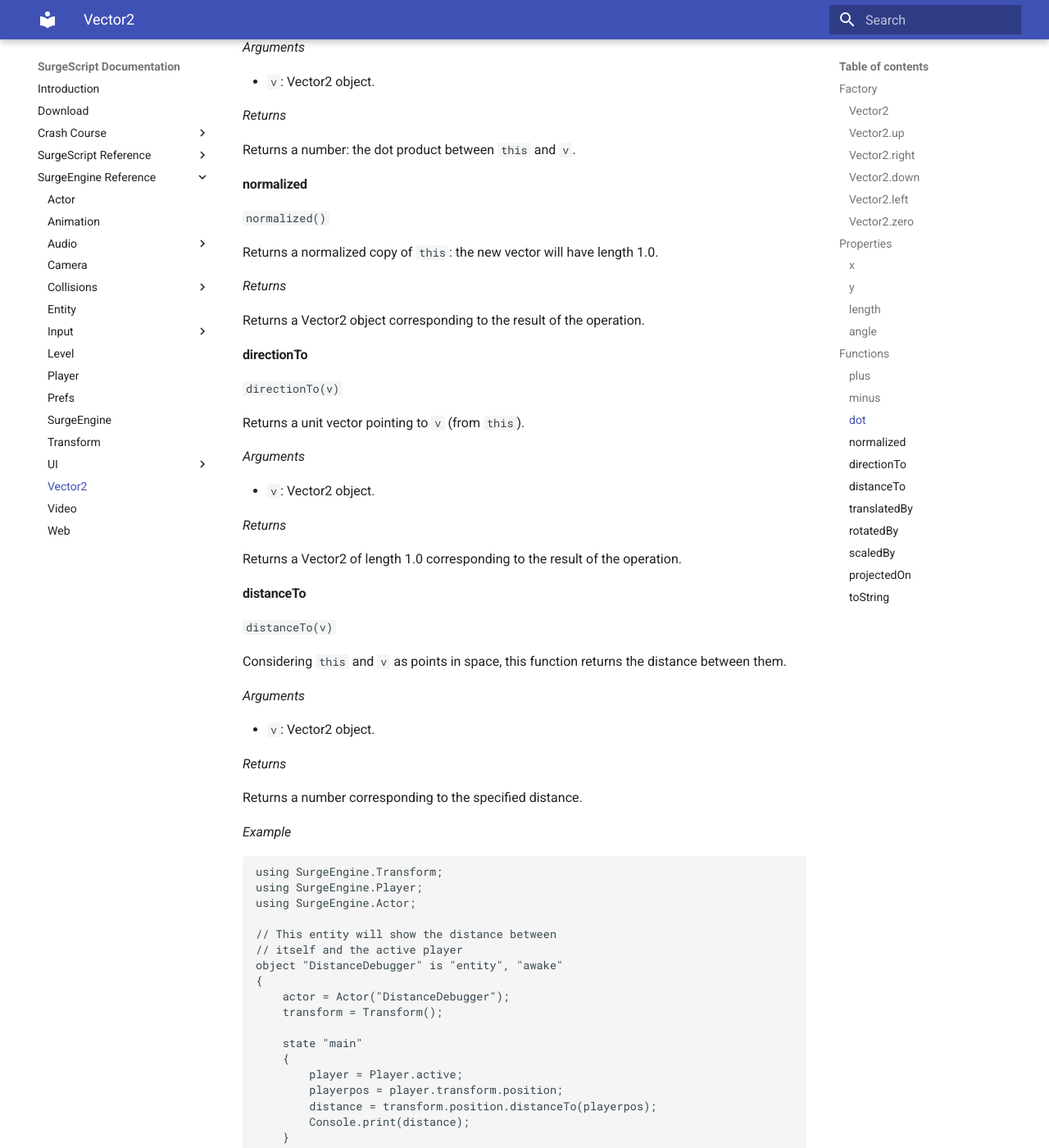
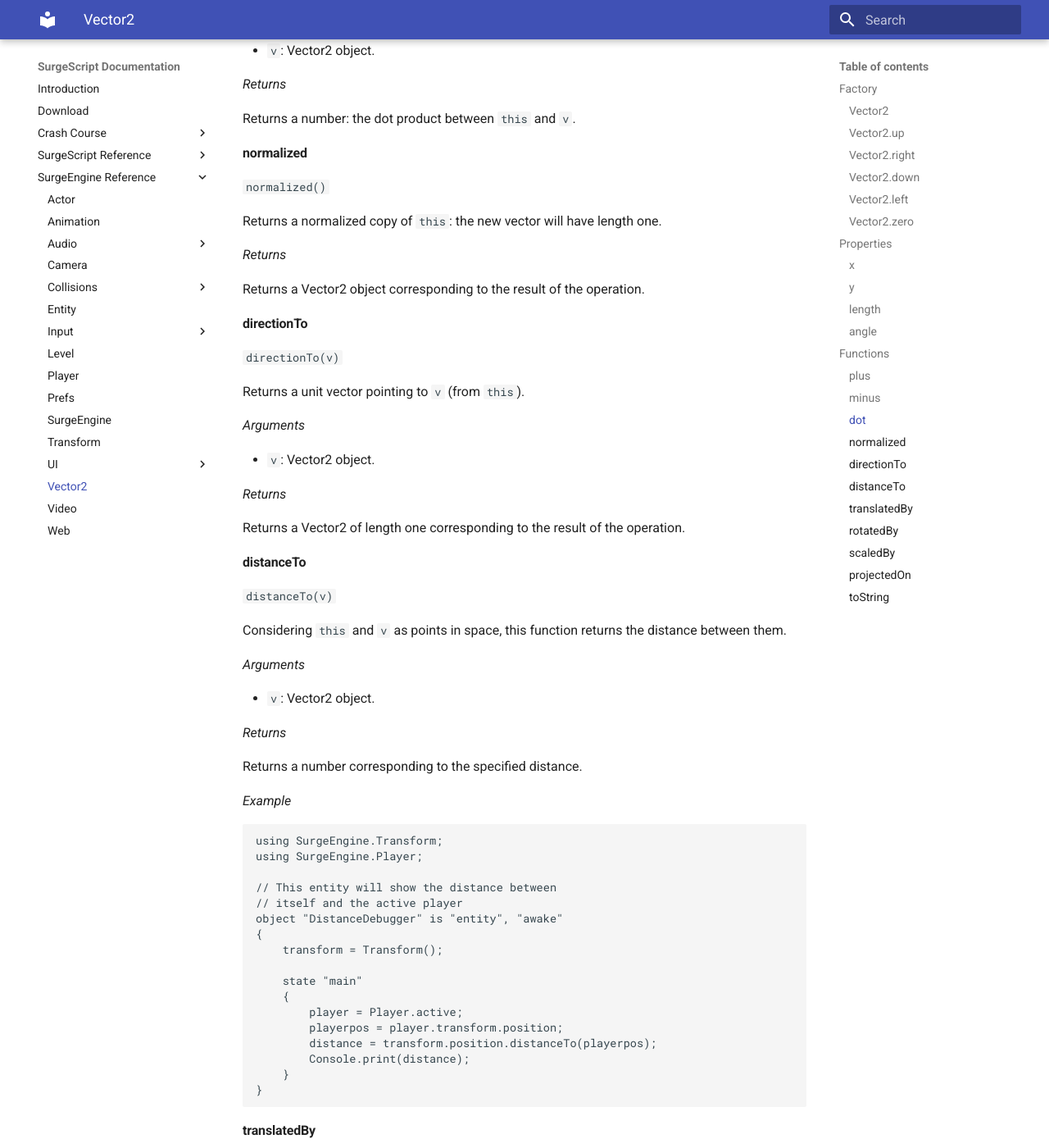
Before and after one commit to alemart/surgescript, an MkDocs documentation site: the page built from docs/engine/vector2.md, in a window 1280 px wide and 1400 px high, scrolled down 4017 px. Shown: the whole window at 82% size. Built offline with MkDocs 1.6.1 and Material for MkDocs 9.7.7, drawn with Linux system fonts in a browser that asks for light colours; old or Windows-style settings are respelled for this version of MkDocs; some of the changed text lies outside the part shown.

Commit message:
Updated docs

````diff
--- a/docs/engine/vector2.md
+++ b/docs/engine/vector2.md
@@ -43,12 +43,10 @@
 ```
 using SurgeEngine.Vector2;
 using SurgeEngine.Player;
-using SurgeEngine.Actor;
 
 // This entity will lock the player on position (100, 100)
 object "PlayerLocker" is "entity", "awake"
 {
-    actor = Actor("PlayerLocker");
     pos = Vector2(100, 100);
 
     state "main"
@@ -201,7 +199,7 @@
 
 `normalized()`
 
-Returns a normalized copy of `this`: the new vector will have length 1.0.
+Returns a normalized copy of `this`: the new vector will have length one.
 
 *Returns*
 
@@ -219,7 +217,7 @@
 
 *Returns*
 
-Returns a Vector2 of length 1.0 corresponding to the result of the operation.
+Returns a Vector2 of length one corresponding to the result of the operation.
 
 #### distanceTo
 
@@ -239,13 +237,11 @@
 ```
 using SurgeEngine.Transform;
 using SurgeEngine.Player;
-using SurgeEngine.Actor;
 
 // This entity will show the distance between
 // itself and the active player
 object "DistanceDebugger" is "entity", "awake"
 {
-    actor = Actor("DistanceDebugger");
     transform = Transform();
 
     state "main"
````
